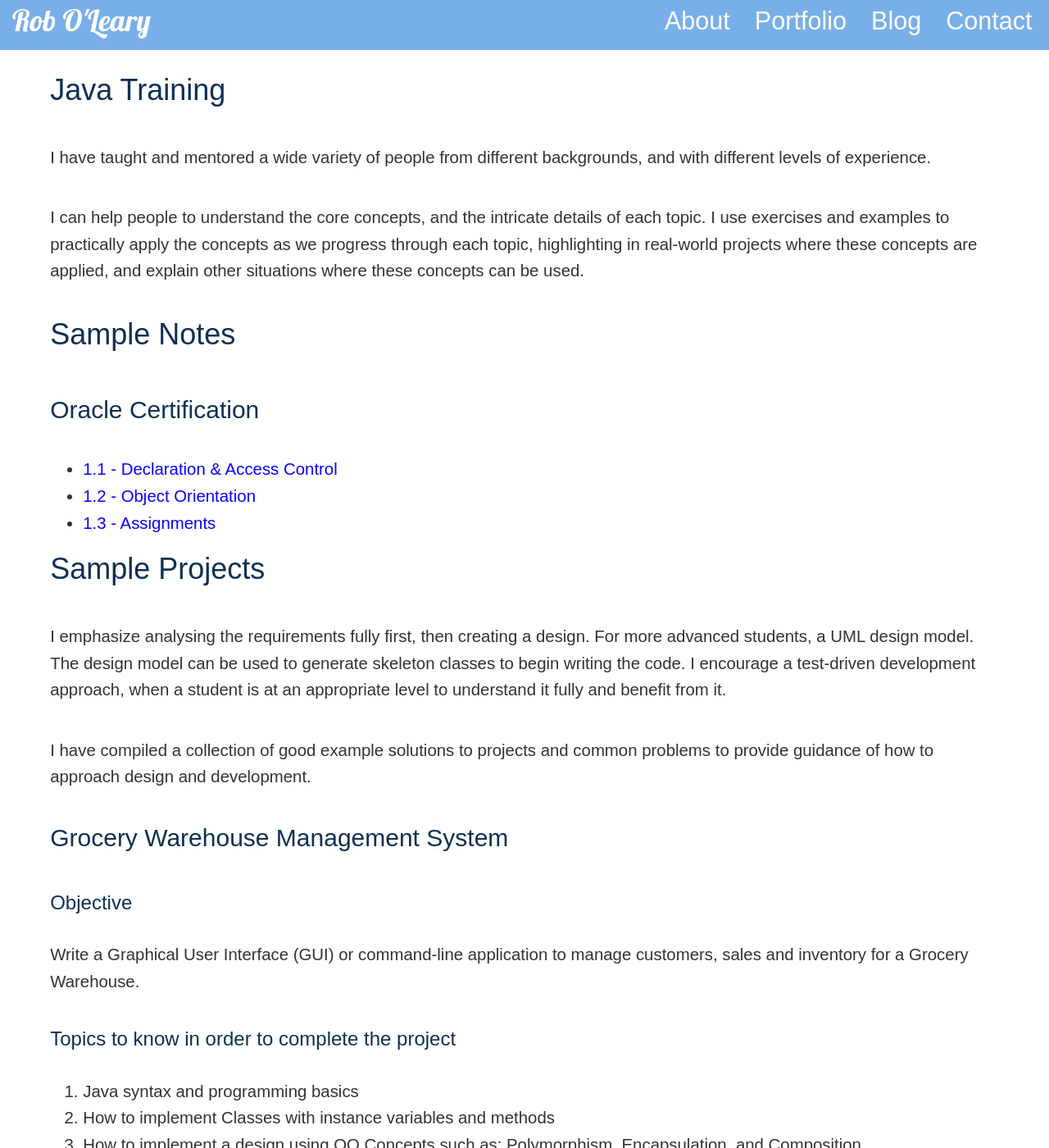
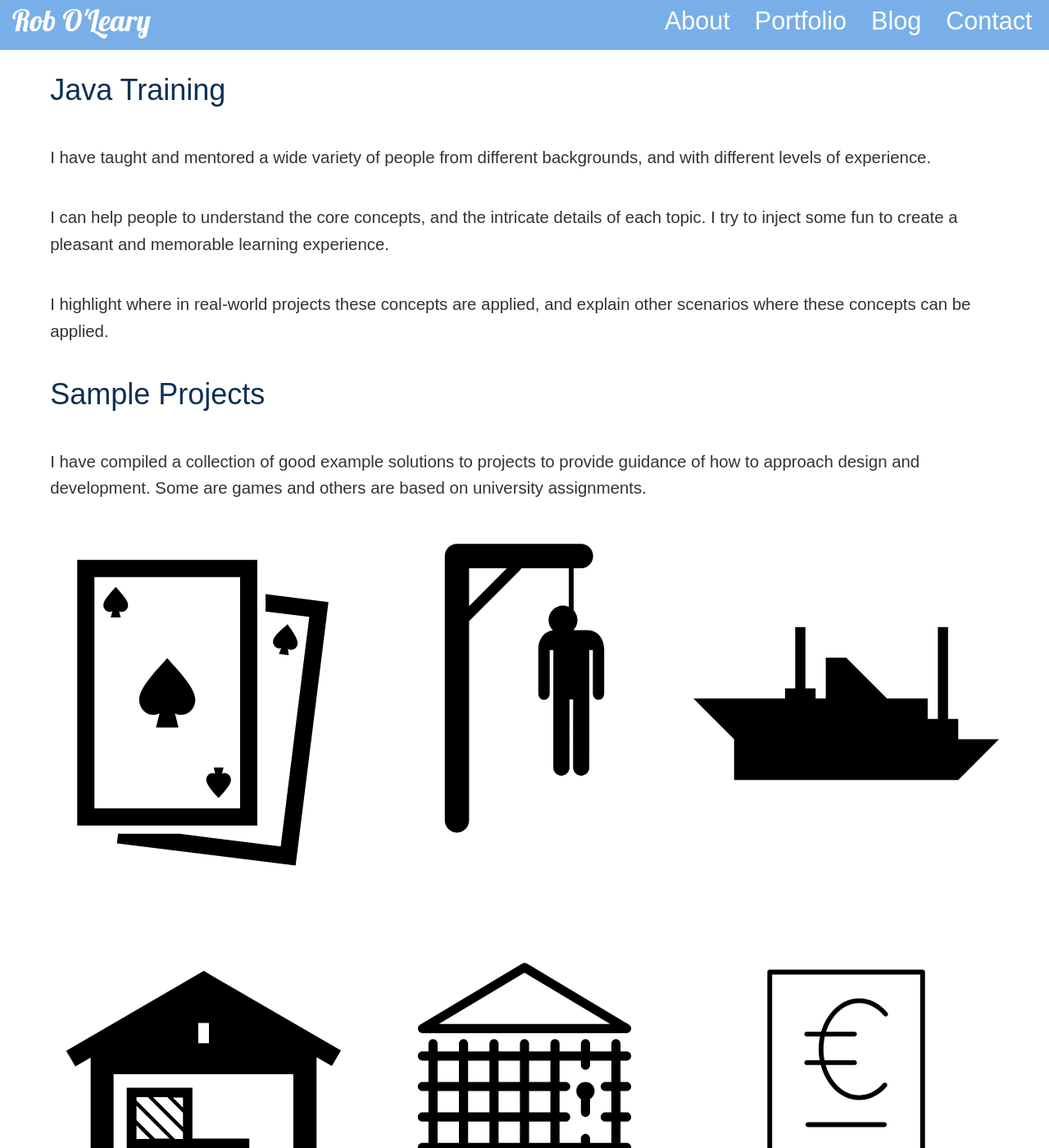
Before and after one commit to robole/robole.github.io, a Jekyll site: the page built from _pages/java-training.html, in a window 1280 px wide and 1400 px high. Shown: the whole window at 82% size. Built offline with Jekyll 4.4.1, drawn with Linux system fonts in a browser that asks for light colours; some of the changed text lies outside the part shown.

Commit message:
improved java training

```diff
--- a/_pages/java-training.html
+++ b/_pages/java-training.html
@@ -8,56 +8,31 @@ permalink: /java-training
   <p>I have taught and mentored a wide variety of people from different
     backgrounds, and with different levels of experience.</p>
   <p>I can help people to understand the core concepts, and the intricate
-    details of each topic. I use exercises and examples to practically apply
-    the concepts as we progress through each topic, highlighting in real-world
-    projects where these concepts are applied, and explain other situations
-    where these concepts can be used.</p>
-  <h1>Sample Notes</h1>
-  <h2>Oracle Certification</h2>
-  <ul>
-    <li><a href="/java/2016/07/30/intro-java-1-1.html">1.1 - Declaration &amp; Access Control</a></li>
-    <li><a href="/java/2016/08/01/intro-java-1-2.html">1.2 - Object Orientation</a></li>
-    <li><a href="/java/2016/08/02/intro-java-1-3.html">1.3 - Assignments</a></li>
-  </ul>
+    details of each topic. I try to inject some fun to create a pleasant and
+     memorable learning experience.</p>
+  <p>I highlight where in real-world projects these
+    concepts are applied, and explain other scenarios
+     where these concepts can be applied.</p>
   <h1>Sample Projects</h1>
-  <p>I emphasize analysing the requirements fully first, then creating a design. For more advanced students, a UML design model. The design model can be used to generate skeleton classes to begin writing the code. I encourage a test-driven development approach, when a student is at an appropriate level to understand it fully and benefit from it.</p>
-  <p>I have compiled a collection of good example solutions to projects and common problems to provide guidance of how to approach design and development.</p>
-  <h2>Grocery Warehouse Management System</h2>
-  <h3>Objective</h3>
-  <p>Write a Graphical User Interface (GUI) or command-line application to manage customers, sales and inventory for a Grocery Warehouse.</p>
-  <h3>Topics to know in order to complete the project</h3>
-  <ol>
-    <li>Java syntax and programming basics</li>
-    <li>How to implement Classes with instance variables and methods</li>
-    <li>How to implement a design using OO Concepts such as: Polymorphism, Encapsulation, and Composition</li>
-    <li>Abstract classes</li>
-    <li>Interfaces</li>
-    <li>Error Handling</li>
-    <li>GUI Design: Swing Components and Layout Managers</li>
-    <li>Event-driven programming (ActionListeners)</li>
-    <li>Collections</li>
-    <li>File I/O</li>
-  </ol>
-  <h3>Difficulty</h3>
-  <p>Suitable for advanced students only. This could be 20-40 hours of work depending on how well the topics are understood. The assignment outlined is a good example of a difficult specification that has: verbose explainations, restating requirements in slightly different ways or adding extra detail in different sections, some prescriptive demands e.g. define a Customer class with addSale method, and some conflicting requirements that need some compromise to accomodate.</p>
-  <h3>Design Overview</h3>
-  <img src="assets/img/portfolio/warehouse-class-diagram.png" alt="warehouse class diagram" />
-  <p>Screenshot - Customer tab</p>
-  <img src="assets/img/portfolio/warehouse-screenshot.png" alt="warehouse screenshot" />
-  <h3>Specifications and Code</h3>
-  <p><a href="https://github.com/robole/warehouse-uni-project">Warehouse Project Repository</a></p>
-  <h2>Prison Management System</h2>
-  <h3>Objective</h3>
-  <p>Write a command-line interface for the management for a boutique prison.</p>
-  <h3>Design Overview</h3>
-  <img src="/assets/img/portfolio/prison-uni-design.jpg" alt="prison class diagram" />
-  <h3>Specifications and Code</h3>
-  <p><a href="https://github.com/robole/prison-uni-project">Prison Management System Repository</a></p>
-  <h2>Internet Service Provider Billing</h2>
-  <h3>Objective</h3>
-  <p>Write a Graphical User Interface (GUI) to show usage and billing for Customers for an Internet Service Provider.</p>
-  <h3>Design Overview</h3>
-  <img src="/assets/img/portfolio/isp-uni-design.jpg" alt="isp class diagram" />
-  <h3>Specifications and Code</h3>
-  <p><a href="https://github.com/robole/isp-uni-project">ISP Billing Repository</a></p>
+  <p>I have compiled a collection of good example solutions to projects
+    to provide guidance of how to approach design and development. Some are
+    games and others are based on university assignments.</p>
+  <div class="java-training-projects">
+  <div><a href="https://github.com/robole/blackjack">
+    <img src="/assets/img/portfolio/blackjack.svg"
+    alt="blackjack" title="Blackjack"/></a></div>
+  <div><a href="https://github.com/robole/hangman"><img src="/assets/img/portfolio/hangman.svg" alt="hangman" title="Hangman"/></a></div>
+  <div><a href="https://github.com/robole/battleships"><img src="/assets/img/portfolio/battleships.svg" alt="battleships" title="Battleships"/></a></div>
+  <div><a href="https://github.com/robole/warehouse-uni-project"><img src="/assets/img/portfolio/warehouse.svg" alt="Warehouse Management System" title="Warehouse Management System"/></a></div>
+  <div><a href="https://github.com/robole/prison-uni-project"><img src="/assets/img/portfolio/prison.svg" alt="Prison Management System" title="Prison Management System"/></a></div>
+  <div><a href="https://github.com/robole/isp-uni-project"><img src="/assets/img/portfolio/billing.svg" alt="Billing" title="Billing"/></a></div>
 </div>
+<h1>Sample Notes</h1>
+<h2>Oracle Certification 📜</h2>
+<ul>
+  <li><a href="{{ site.baseurl }}{% post_url 2016-07-30-intro-java-1-1 %}">1.1 - Declaration &amp; Access Control</a></li>
+  <li><a href="{{ site.baseurl }}{% post_url 2016-08-01-intro-java-1-2 %}">1.2 - Object Orientation</a></li>
+  <li><a href="{{ site.baseurl }}{% post_url 2016-08-02-intro-java-1-3 %}">1.3 - Assignments</a></li>
+  <li><a href="{{ site.baseurl }}{% post_url 2016-08-03-intro-java-1-4 %}">1.4 - Operators</a></li>
+</ul>
+</div>
--- a/assets/css/main.css
+++ b/assets/css/main.css
@@ -437,3 +437,12 @@ a.home-navbar-logo, a.navbar-logo{
   font-size: 0.5em;
   color: black;
 }
+
+/* portfolio: java training
+*/
+.java-training-projects {
+  display: grid;
+  grid-template-columns: repeat(3, 1fr);
+  grid-gap: 2rem;
+  grid-auto-rows: minmax(200px, auto);
+}
```
Also changed, not shown: assets/img/portfolio/battleships.svg (added), assets/img/portfolio/billing.svg (added), assets/img/portfolio/blackjack.svg (added), assets/img/portfolio/frequency-punchcard-400x400.png (deleted), assets/img/portfolio/frequency-punchcard-600x600.gif (deleted), assets/img/portfolio/hangman.svg (added), assets/img/portfolio/isp-uni-design.jpg (deleted), assets/img/portfolio/prison-uni-design.jpg (deleted), assets/img/portfolio/prison.svg (added), assets/img/portfolio/warehouse-class-diagram.png (deleted), assets/img/portfolio/warehouse-screenshot.png (deleted), assets/img/portfolio/warehouse.svg (added).
